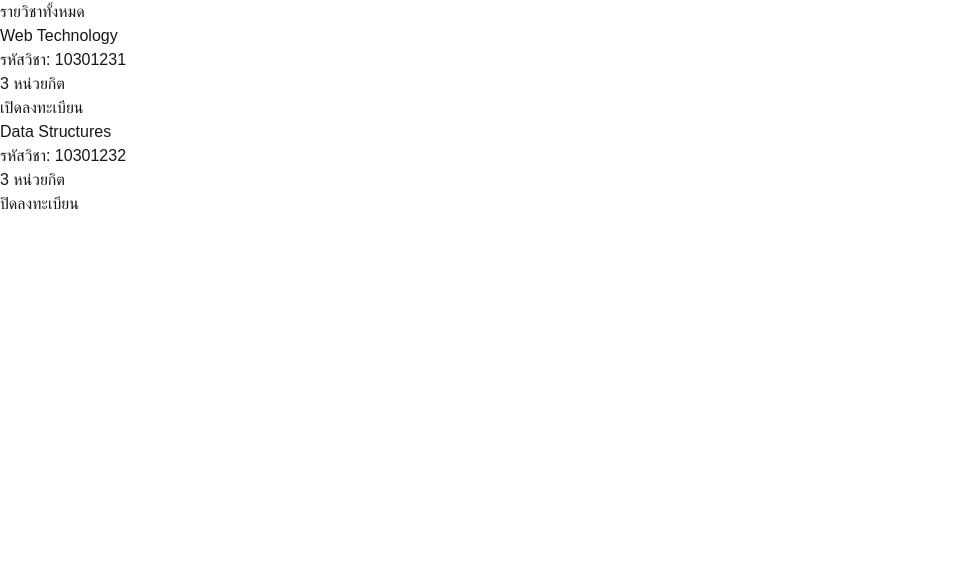
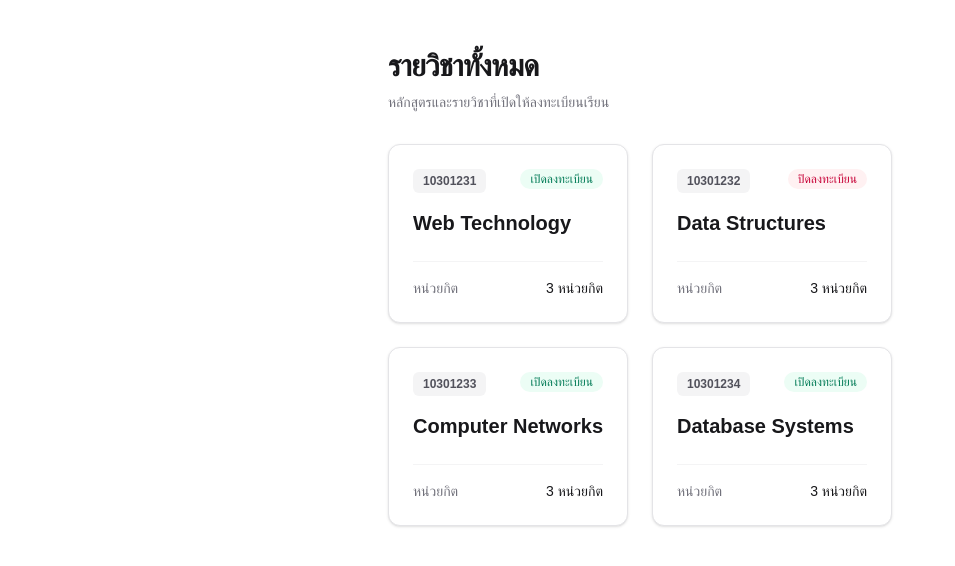
Before and after one commit to ogggg2005-lang/nextjs, a Next.js app: page /courses in a window 1280 px wide. Shown: the top 566 px of the page, without its empty margins (0-955 px from the left). Built offline with nearby package versions, Linux system fonts and the light colour scheme.

Commit message:
feat: add 4 courses and style courses page

```diff
--- a/src/app/courses/page.tsx
+++ b/src/app/courses/page.tsx
@@ -17,13 +17,27 @@ const courses: Course[] = [
     credits: 3,
     isOpen: false,
   },
+  {
+    id: 3,
+    title: "Computer Networks",
+    code: "10301233",
+    credits: 3,
+    isOpen: true,
+  },
+  {
+    id: 4,
+    title: "Database Systems",
+    code: "10301234",
+    credits: 3,
+    isOpen: true,
+  },
 ];
 
 export default function CoursesPage() {
   return (
-    <main>
+    <main className="min-h-screen max-w-5xl mx-auto px-6 py-12">
       <SectionTitle />
-      <section className="course-grid">
+      <section className="grid grid-cols-1 gap-6 sm:grid-cols-2 lg:grid-cols-2">
         {courses.map((course) => (
           <CourseCard key={course.id} course={course} />
         ))}
--- a/src/components/CourseCard.tsx
+++ b/src/components/CourseCard.tsx
@@ -10,12 +10,40 @@ export default function CourseCard({
   description,
 }: CourseCardProps) {
   return (
-    <article className="course-card">
-      <h2>{course.title}</h2>
-      <p>รหัสวิชา: {course.code}</p>
-      <p>{course.credits} หน่วยกิต</p>
-      <p>{course.isOpen ? "เปิดลงทะเบียน" : "ปิดลงทะเบียน"}</p>
-      {description && <p>{description}</p>}
+    <article className="flex flex-col justify-between rounded-xl border border-zinc-200 bg-white p-6 shadow-sm transition hover:shadow-md dark:border-zinc-800 dark:bg-zinc-900">
+      <div>
+        <div className="flex items-start justify-between gap-4">
+          <span className="rounded-md bg-zinc-100 px-2.5 py-1 text-xs font-semibold text-zinc-600 dark:bg-zinc-800 dark:text-zinc-300">
+            {course.code}
+          </span>
+          <span
+            className={`inline-flex items-center rounded-full px-2.5 py-0.5 text-xs font-medium ${
+              course.isOpen
+                ? "bg-emerald-50 text-emerald-700 dark:bg-emerald-950/50 dark:text-emerald-400"
+                : "bg-rose-50 text-rose-700 dark:bg-rose-950/50 dark:text-rose-400"
+            }`}
+          >
+            {course.isOpen ? "เปิดลงทะเบียน" : "ปิดลงทะเบียน"}
+          </span>
+        </div>
+
+        <h2 className="mt-4 text-xl font-semibold text-zinc-900 dark:text-zinc-50">
+          {course.title}
+        </h2>
+
+        {description && (
+          <p className="mt-2 text-sm text-zinc-600 dark:text-zinc-400">
+            {description}
+          </p>
+        )}
+      </div>
+
+      <div className="mt-6 flex items-center justify-between border-t border-zinc-100 pt-4 text-sm text-zinc-500 dark:border-zinc-800 dark:text-zinc-400">
+        <span>หน่วยกิต</span>
+        <span className="font-medium text-zinc-900 dark:text-zinc-100">
+          {course.credits} หน่วยกิต
+        </span>
+      </div>
     </article>
   );
 }
--- a/src/components/SectionTitle.tsx
+++ b/src/components/SectionTitle.tsx
@@ -1,3 +1,12 @@
 export default function SectionTitle() {
-  return <h1>รายวิชาทั้งหมด</h1>;
+  return (
+    <header className="mb-8 text-center sm:text-left">
+      <h1 className="text-3xl font-bold tracking-tight text-zinc-900 dark:text-zinc-50">
+        รายวิชาทั้งหมด
+      </h1>
+      <p className="mt-2 text-sm text-zinc-500 dark:text-zinc-400">
+        หลักสูตรและรายวิชาที่เปิดให้ลงทะเบียนเรียน
+      </p>
+    </header>
+  );
 }
```
